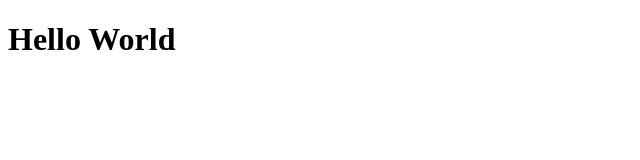
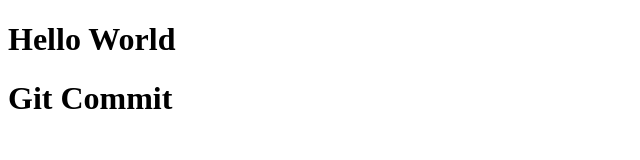
Before and after one commit to daodinhlong8x/kaka8x, a plain HTML site: page index.html in a window 1280 px wide. Shown: the whole page, without its empty margins (0-640 px from the left). Drawn offline with Linux system fonts and the light colour scheme.

Commit message:
Second commit

```diff
--- a/index.html
+++ b/index.html
@@ -8,5 +8,6 @@
 </head>
 <body>
     <h1>Hello World</h1>
+    <h1>Git Commit</h1>
 </body>
 </html>
```
